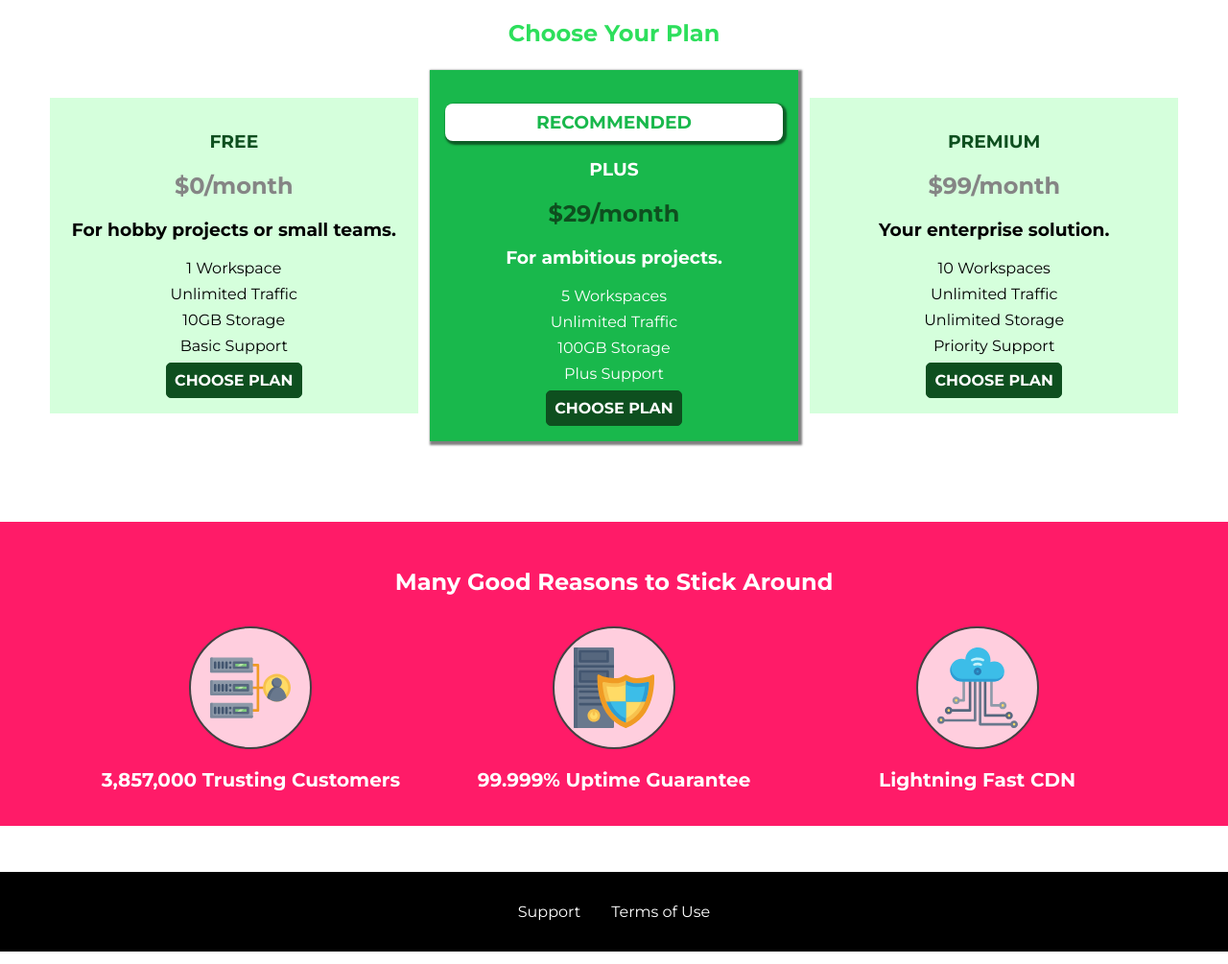
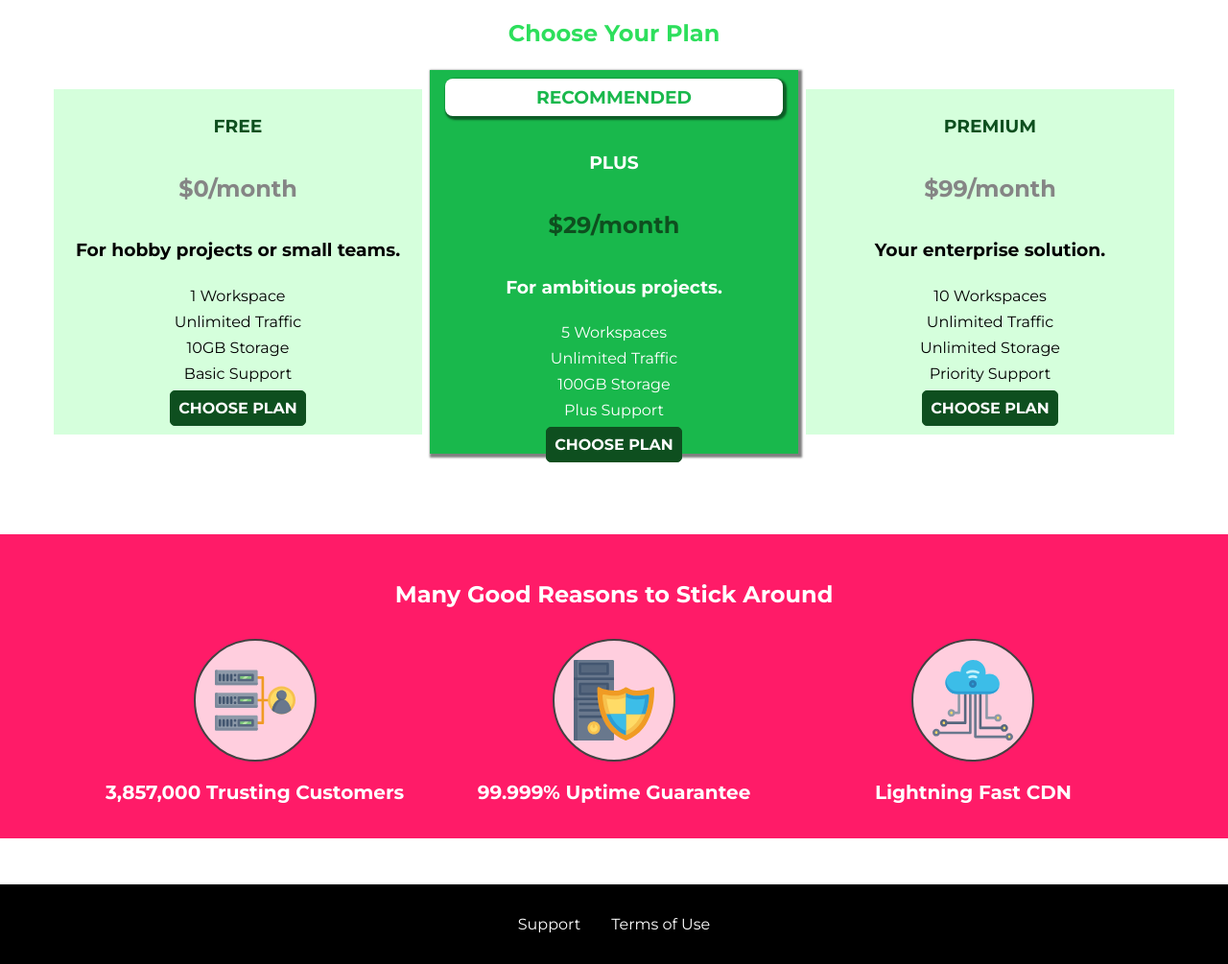
Before and after one commit to crhwebdev-courses/fcitional-web-hosting, a plain HTML site: page index.html in a window 1280 px wide. Shown: the part 456-1461 px from the top of the page at 96% size. Drawn offline with Linux system fonts and the light colour scheme.

Commit message:
My solution for exercise to turn plann section and feature section on main page into flex containers

```diff
--- a/main.css
+++ b/main.css
@@ -32,20 +32,30 @@
   text-align: center;
 }
 
-/* .plan__list {
+/* assignment => flex container */
+.plan__list {
+  display: flex;
+  flex-direction: column;
+  align-items: center;
   width: 100%;
   text-align: center;
-} */
+}
 
+/* assignment => flex container */
 .plan {
+  display: flex;
+  flex-direction: column;
+  height: 45vh;
   background: #d5ffdc;
-  text-align: center;
+  /* text-align: center; */
   padding: 1rem;
   margin: 0.5rem 0;
   width: 100%;
 }
 
+/* assignment => z-index & height */
 .plan--highlighted {
+  height: 50vh;
   background: #19b84c;
   color: white;
 }
@@ -96,10 +106,12 @@
 }
 
 .key-feature__list {
+  display: flex;
+  flex-direction: column;
+  align-items: center;
   list-style: none;
   margin: 0;
   padding: 0;
-  text-align: center;
 }
 
 .key-feature {
@@ -195,27 +207,37 @@
 
 @media (min-width: 40rem) {
   .plan__list {
+    flex-direction: row;
+    justify-content: center;
     width: 100%;
     text-align: center;
   }
 
+  /* assignment */
   .plan {
-    display: inline-block;
+    justify-content: center;
     width: 30%;
     min-width: 13rem;
     max-width: 25rem;
     margin: 0.25rem;
-    vertical-align: middle;
   }
 
+  /* assignment */
   .plan--highlighted {
     box-shadow: 2px 2px 2px 2px rgba(0, 0, 0, 0.5);
   }
 
+  .key-feature__list {
+    flex-direction: row;
+    justify-content: center;
+  }
+
+  /* assignment */
   .key-feature {
-    display: inline-block;
     width: 30%;
     max-width: 25rem;
-    vertical-align: top;
   }
+
+  /* assignment => add .key-feature_list => flex container */
+
 }
```
